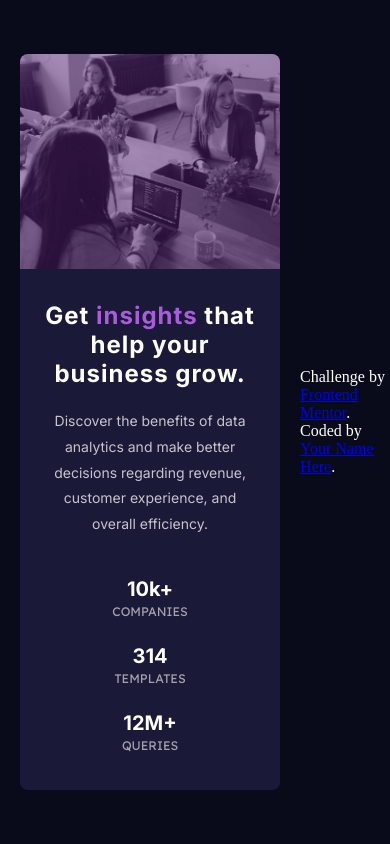
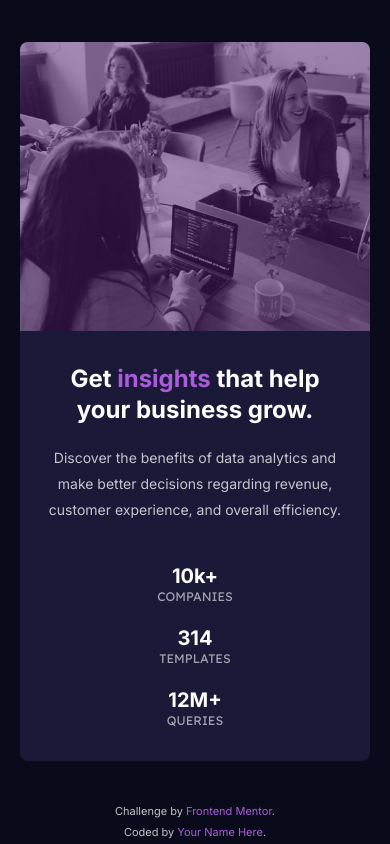
Before and after one commit to paulojsjunior/stats-preview-card, a plain HTML site: page index.html in a window 390 px wide. Drawn offline with Linux system fonts and the light colour scheme.

Commit message:
Stylesheets pages has been linked

```diff
--- a/style.css
+++ b/style.css
@@ -1,146 +1,3 @@
-body {
-  color: #fff;
-  background-color: hsl(233, 47%, 7%);
-}
-
-body, h1, h6, p, ul, li, span {
-  padding: 0px;
-  margin: 0px;
-}
-
-ul, li {
-  list-style: none;
-}
-
-img {
-  display: block;
-  height: 100%;
-  width: 100%;
-  object-fit: cover;
-  border-radius: 0 8px 8px 0;
-  filter: opacity(0.5) drop-shadow(0 0 0 darkorchid);
-}
-
-.container {
-  display: flex;
-  justify-content: center;
-  align-items: center;
-  height: 100vh;
-}
-
-.content {
-  max-width: 1200px;
-  display: grid;
-  grid-template-columns: 1fr 1fr;
-  margin: 40px 20px;
-}
-
-.text-content {
-  display: grid;
-  background-color: hsl(244, 38%, 16%);
-  padding: 72px 80px;
-  border-radius: 8px 0 0 8px;
-  gap: 20px;
-  /* display: grid; */
-}
-
-.text-content h1 {
-  font-family: 'Inter', sans-serif;
-  font-size: 2.4rem;
-  font-weight: 400px;
-  /* margin-bottom: 32px; */
-  letter-spacing: 1px;
-}
-
-.text-content p {
-  font-family: 'Inter', sans-serif;
-  line-height: 1.85;
-  font-size: 1rem;
-  font-weight: 400;
-  max-width: 40ch;
-  color: hsl(0, 0%, 100%, 0.75);
-}
-
-.text-content span {
-  color:  hsl(277, 64%, 61%);
-}
-
-.stat {
-  display: flex;
-  gap: 68px;
-}
-
-.stat-content {
-  display: flex;
-  flex-direction: column;
-  align-self: end;
-  gap: 80px;
-}
-
-.stat-content h6 {
-  font-family: 'Inter', sans-serif;
-  font-size: 1.75rem;
-  margin-bottom: 6px;
-}
-
-.stat-content p {
-  font-family: 'Lexend Deca', sans-serif;
-  font-size: .875rem;
-  font-weight: 400;
-  text-transform: uppercase;
-  color: hsl(0, 0%, 100%, 0.6)
-}
-
-/* .image {
-  border-radius: 0 8px 8px 0;
-  background-color: darkorchid;
-} */
-
-@media (max-width: 500px) {
-  img {
-    border-radius: 8px 8px 0 0;
-  }
-
-  .content {
-    grid-template-columns: 1fr;
-  }
-
-  .text-content {
-    grid-row-start: 2;
-    padding: 32px 24px;
-    border-radius: 0 0 8px 8px;
-    gap: 20px;
-  }
-
-  .text-content h1 {
-    text-align: center;
-    font-size: 1.5rem;
-  }
-
-  .text-content > p {
-    text-align: center;
-    font-size: .875rem;
-    margin-bottom: 20px;
-    /* max-width: 40ch; */
-  }
-
-  .stat {
-    display: flex;
-    flex-direction: column;
-    gap: 20px;
-  }
-
-  .stat-content {
-    text-align: center;
-    align-self: center;
-  }
-
-  .stat-content h6 {
-    font-size: 1.25rem;
-    margin-bottom: 0px;
-  }
-
-  .stat-content p {
-    font-size: .775rem;
-  }
-}
+@import url(css/typography.css);
+@import url(css/general.css);
+@import url(css/content.css);
```
